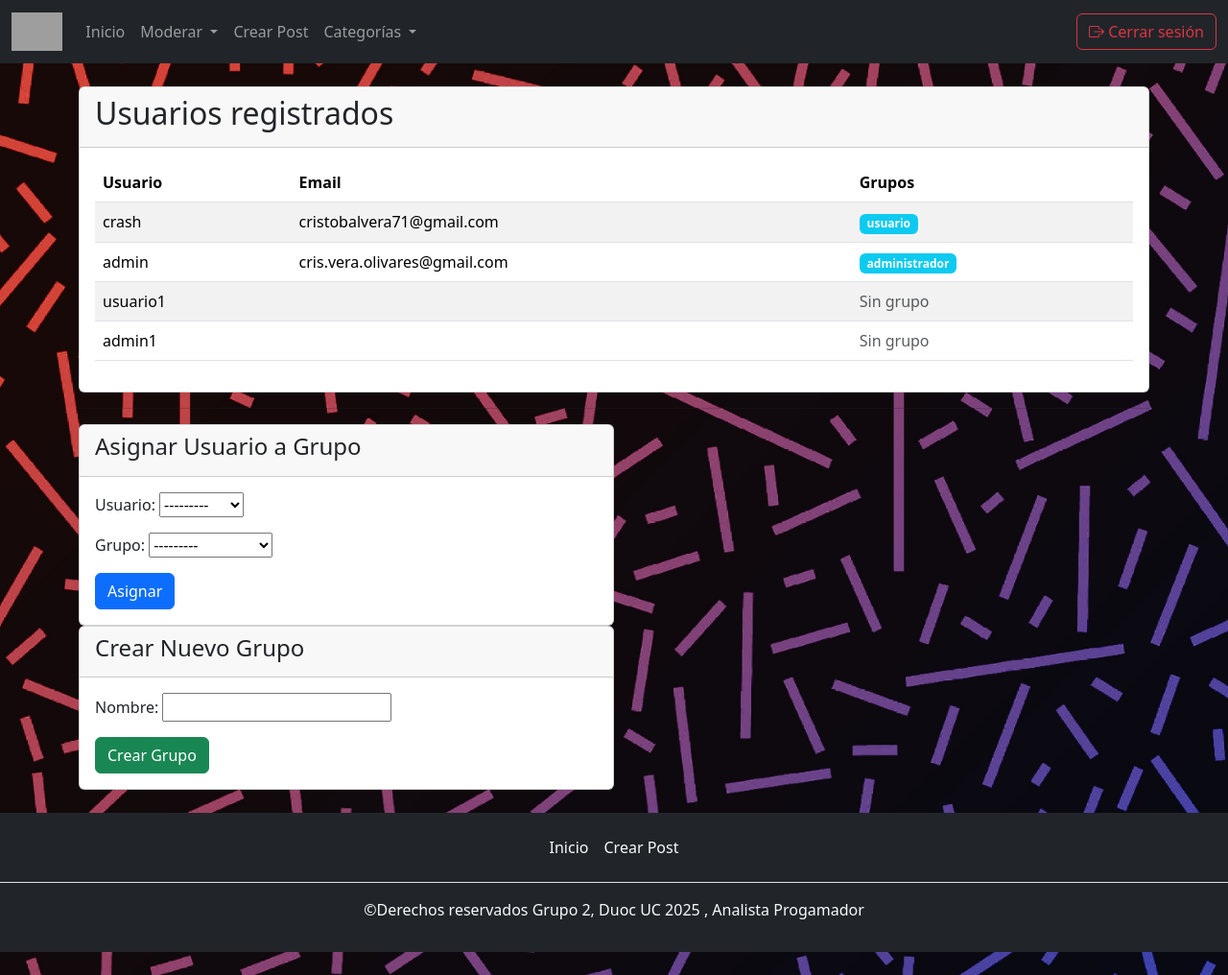
After one commit to crashgluck/root, a Django app: page /usuarios/ in a window 1280 px wide. The commit adds this page. Shown: the whole page at 96% size. Run offline with Django 5.2, Linux system fonts and the light colour scheme; a user stored in the database is signed in; data comes from the database, SQL or seed files in the repository; both versions use the stored data as it was after the commit; some libraries are stand-ins or nearby versions; grey boxes are pictures that could not be loaded.

Commit message:
creacion gestion usuarios, integrracion api memes ai

```diff
--- a/accounts/forms.py
+++ b/accounts/forms.py
@@ -1,7 +1,10 @@
 
 from django import forms
-from django.contrib.auth.models import User
+from django.contrib.auth.models import User, Group
 from .models import Profile
+
+
+
 
 class CustomRegistrationForm(forms.ModelForm):
     password1 = forms.CharField(max_length=128, widget=forms.PasswordInput, label='Contraseña')
@@ -34,3 +37,14 @@ class CustomRegistrationForm(forms.ModelForm):
             photo = self.cleaned_data.get('photo')
             Profile.objects.create(user=user, photo=photo)
         return user
+
+
+
+class AsignarUsuarioAGrupoForm(forms.Form):
+    usuario = forms.ModelChoiceField(queryset=User.objects.all())
+    grupo = forms.ModelChoiceField(queryset=Group.objects.all())
+
+class CrearGrupoForm(forms.ModelForm):
+    class Meta:
+        model = Group
+        fields = ['name']
--- a/accounts/urls.py
+++ b/accounts/urls.py
@@ -5,4 +5,8 @@ urlpatterns = [
     path('login/', views.login_user, name="login_user"),
     path('logout/', views.user_logout, name='logout'),
     path('register/', views.register, name='register'),
+    path('usuarios/', views.lista_usuarios, name='lista_usuarios'),
+    path('usuarios/activar/<int:user_id>/', views.activar_usuario, name='activar_usuario'),
+    path('usuarios/desactivar/<int:user_id>/', views.desactivar_usuario, name='desactivar_usuario'),
+    path('usuarios/eliminar/<int:user_id>/', views.eliminar_usuario, name='eliminar_usuario'),
   ]
--- a/accounts/views.py
+++ b/accounts/views.py
@@ -1,11 +1,17 @@
 from django.shortcuts import render, redirect, get_object_or_404
 from django.contrib.auth.forms import UserCreationForm, AuthenticationForm
 from django.contrib.auth import login, logout, authenticate
+# accounts/views.py
+
+from django.contrib.auth.decorators import login_required, user_passes_test
+from django.shortcuts import render, redirect, get_object_or_404
 
 from .models import Profile
 #from .models import Profile
-from .forms import CustomRegistrationForm
-from django.contrib.auth.models import User
+from .forms import CustomRegistrationForm, CrearGrupoForm, AsignarUsuarioAGrupoForm
+from django.contrib.auth.models import User, Group
+
+
 
 # Create your views here.
 def login_user(request):
@@ -73,3 +79,61 @@ def register(request):
         form = CustomRegistrationForm()
 
     return render(request, 'accounts/register.html', {'form': form})
+
+
+
+def es_superuser(user):
+    return user.is_superuser
+
+@login_required
+@user_passes_test(lambda u: u.is_superuser)
+def lista_usuarios(request):
+    usuarios = User.objects.all().select_related()
+    grupos = Group.objects.all()
+    asignar_form = AsignarUsuarioAGrupoForm()
+    crear_grupo_form = CrearGrupoForm()
+
+    if request.method == 'POST':
+        if 'asignar_usuario' in request.POST:
+            asignar_form = AsignarUsuarioAGrupoForm(request.POST)
+            if asignar_form.is_valid():
+                usuario = asignar_form.cleaned_data['usuario']
+                grupo = asignar_form.cleaned_data['grupo']
+                grupo.user_set.add(usuario)
+                return redirect('lista_usuarios')
+
+        elif 'crear_grupo' in request.POST:
+            crear_grupo_form = CrearGrupoForm(request.POST)
+            if crear_grupo_form.is_valid():
+                crear_grupo_form.save()
+                return redirect('lista_usuarios')
+
+    return render(request, 'accounts/lista_usuarios.html', {
+        'usuarios': usuarios,
+        'grupos': grupos,
+        'asignar_form': asignar_form,
+        'crear_grupo_form': crear_grupo_form
+    })
+
+@login_required
+@user_passes_test(es_superuser)
+def activar_usuario(request, user_id):
+    user = get_object_or_404(User, id=user_id)
+    user.is_active = True
+    user.save()
+    return redirect('lista_usuarios')
+
+@login_required
+@user_passes_test(es_superuser)
+def desactivar_usuario(request, user_id):
+    user = get_object_or_404(User, id=user_id)
+    user.is_active = False
+    user.save()
+    return redirect('lista_usuarios')
+
+@login_required
+@user_passes_test(es_superuser)
+def eliminar_usuario(request, user_id):
+    user = get_object_or_404(User, id=user_id)
+    user.delete()
+    return redirect('lista_usuarios')
--- a/posts/models.py
+++ b/posts/models.py
@@ -6,7 +6,7 @@ class Post(models.Model):
     titulo = models.CharField(max_length=255)
     contenido = models.TextField()
     creado = models.DateTimeField(auto_now_add=True)
-    imagen = models.ImageField(upload_to='posts/imagenes_subidas/', blank=True, null=True)  # <-- aquí
+    imagen = models.ImageField(upload_to='posts/imagenes_subidas/', blank=False, null=False)  # <-- aquí
     aprobado = models.BooleanField(default=False)  # <-- nuevo campo
 
     def __str__(self):
--- /dev/null
+++ b/templates/accounts/lista_usuarios.html
@@ -0,0 +1,75 @@
+{% extends 'base/base.html' %}
+{% block content %}
+<div class="container mt-4">
+    <div class="card">
+    <div class="card-header">
+        <h2>Usuarios registrados</h2>
+    </div>
+    <div class="card-body">
+        <table class="table table-striped">
+            <thead>
+            <tr>
+                <th>Usuario</th>
+                <th>Email</th>
+                <th>Grupos</th>
+            </tr>
+            </thead>
+            <tbody>
+            {% for user in usuarios %}
+            <tr>
+                <td>{{ user.username }}</td>
+                <td>{{ user.email }}</td>
+                <td>
+                {% for group in user.groups.all %}
+                    <span class="badge bg-info">{{ group.name }}</span>
+                {% empty %}
+                    <span class="text-muted">Sin grupo</span>
+                {% endfor %}
+                </td>
+            </tr>
+            {% endfor %}
+            </tbody>
+        </table>
+    </div>
+
+</div>
+
+  <hr>
+
+  <div class="row">
+    <div>
+        <div class="col-md-6">
+        <div class="card">
+            <div class="card-header">
+                <h4>Asignar Usuario a Grupo</h4>
+            </div>
+            <div class="card-body">
+                <form method="post">
+                    {% csrf_token %}
+                    {{ asignar_form.as_p }}
+                    <button name="asignar_usuario" class="btn btn-primary">Asignar</button>
+                </form>
+            </div>
+        </div>
+        </div>
+
+        <div class="col-md-6">
+        <div class="card">
+            <div class="card-header">
+                <h4>Crear Nuevo Grupo</h4>
+            </div>
+            <div class="card-body">
+                <form method="post">
+                    {% csrf_token %}
+                    {{ crear_grupo_form.as_p }}
+                    <button name="crear_grupo" class="btn btn-success">Crear Grupo</button>
+                </form>
+            </div>
+
+        </div>
+        </div>
+    </div>
+  </div>
+
+</div>
+{% endblock %}
--- a/templates/base/base.html
+++ b/templates/base/base.html
@@ -34,6 +34,7 @@
 
   {% block extra_script %}
 
+
 {% endblock %}
 
 </html>
--- a/templates/base/navbar.html
+++ b/templates/base/navbar.html
@@ -22,7 +22,16 @@
                     <a class="nav-link" href="{% url 'post' %}">Inicio</a>
                 </li>
                 {% if user.is_authenticated and user|en_grupo:"administrador" %}
-                <a class="nav-link" href="{% url 'moderar_posts' %}">Moderar</a>
+                <li class="nav-item dropdown">
+                    <a class="nav-link dropdown-toggle" href="#" id="categoriasDropdown" role="button" data-bs-toggle="dropdown" aria-expanded="false">
+                        Moderar
+                    </a>
+                    <ul class="dropdown-menu" aria-labelledby="categoriasDropdown">
+                        <li><a class="dropdown-item" href="{% url 'moderar_posts' %}">Moderar Posts</a></li>
+                        <li><a class="dropdown-item" href="{% url 'lista_usuarios' %}">Moderar Usuarios</a></li>
+
+                    </ul>
+                </li>
 
 
                 {% endif %}
```
Also changed, not shown: templates/posts/index.html (+105 -0 lines), db.sqlite3, posts/imagenes_subidas/TORTUGA.png (added), posts/migrations/0006_alter_post_imagen.py (added).
